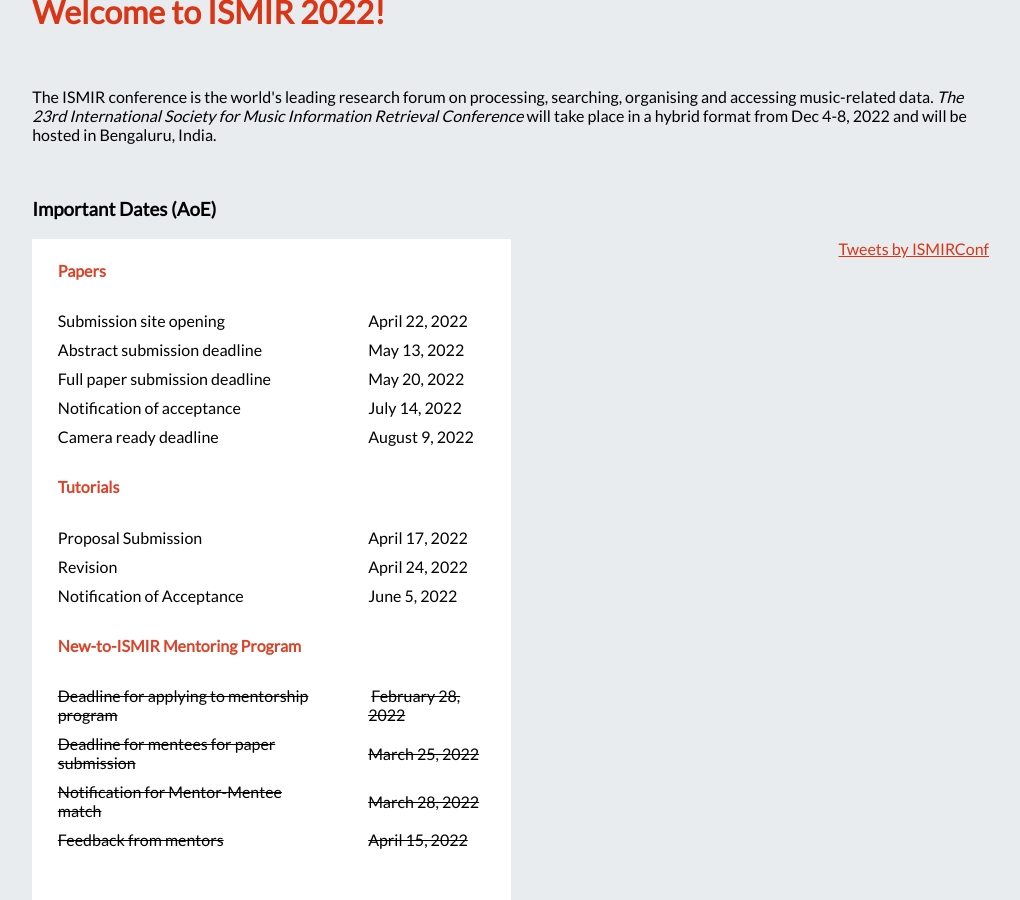
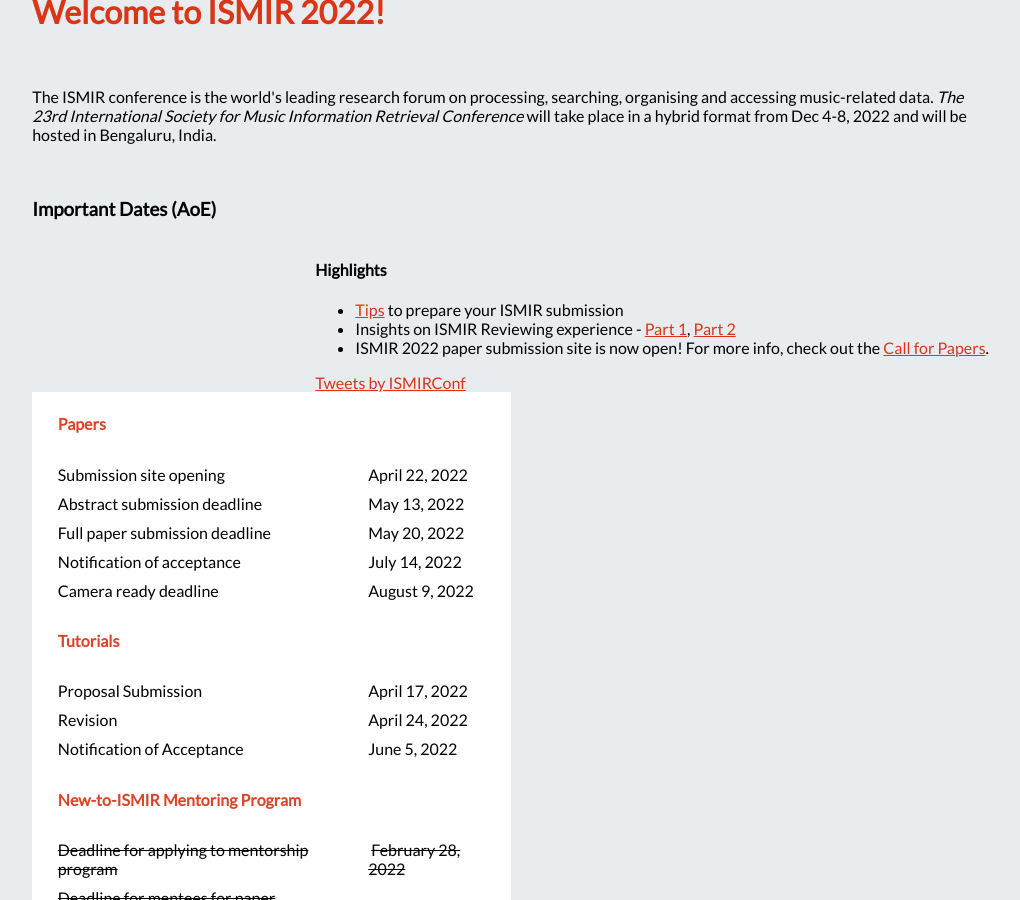
Before and after one commit to ismir2022/ismir2022.github.io, a Jekyll site: the page built from index.md, in a window 1280 px wide and 900 px high, scrolled down 498 px. Shown: the whole window, without its empty margins (155-1175 px from the left). Built offline with Jekyll 4.4.1, drawn with Linux system fonts in a browser that asks for light colours; nearby versions of some CDN libraries; comment, search, counter and statistics services are not loaded.

Commit message:
Adding "highlights" section

```diff
--- a/index.md
+++ b/index.md
@@ -10,7 +10,16 @@
 
 <h3>Important Dates (AoE)</h3>
 
-<div class="tiwit"><a class="twitter-timeline" data-width="400" data-height="550" href="https://twitter.com/ISMIRConf?ref_src=twsrc%5Etfw">Tweets by ISMIRConf</a> <script async src="https://platform.twitter.com/widgets.js" charset="utf-8"></script></div>
+<div class="tiwit">
+<h4>Highlights</h4>
+<ul>
+<li data-stringify-indent="0" data-stringify-border="0"><a href="https://ismir2021.ismir.net/blog/preparing/">Tips</a> to prepare your ISMIR submission</li>
+<li data-stringify-indent="0" data-stringify-border="0">Insights on ISMIR Reviewing experience - <a href="https://ismir2021.ismir.net/blog/insights/">Part 1</a>, <a href="https://ismir2021.ismir.net/blog/insights2/">Part 2</a></li>
+<li>ISMIR 2022 paper submission site is now open! For more info, check out the <a href="https://ismir2022.ismir.net/calls/cfp">Call for Papers</a>.</li>
+</ul>
+<a class="twitter-timeline" data-width="400" data-height="550" href="https://twitter.com/ISMIRConf?ref_src=twsrc%5Etfw">Tweets by ISMIRConf</a> <script async src="https://platform.twitter.com/widgets.js" charset="utf-8"></script>
+
+</div>
 
 <table class="dutab" rules=none>
     <tr class="mubx">
```
